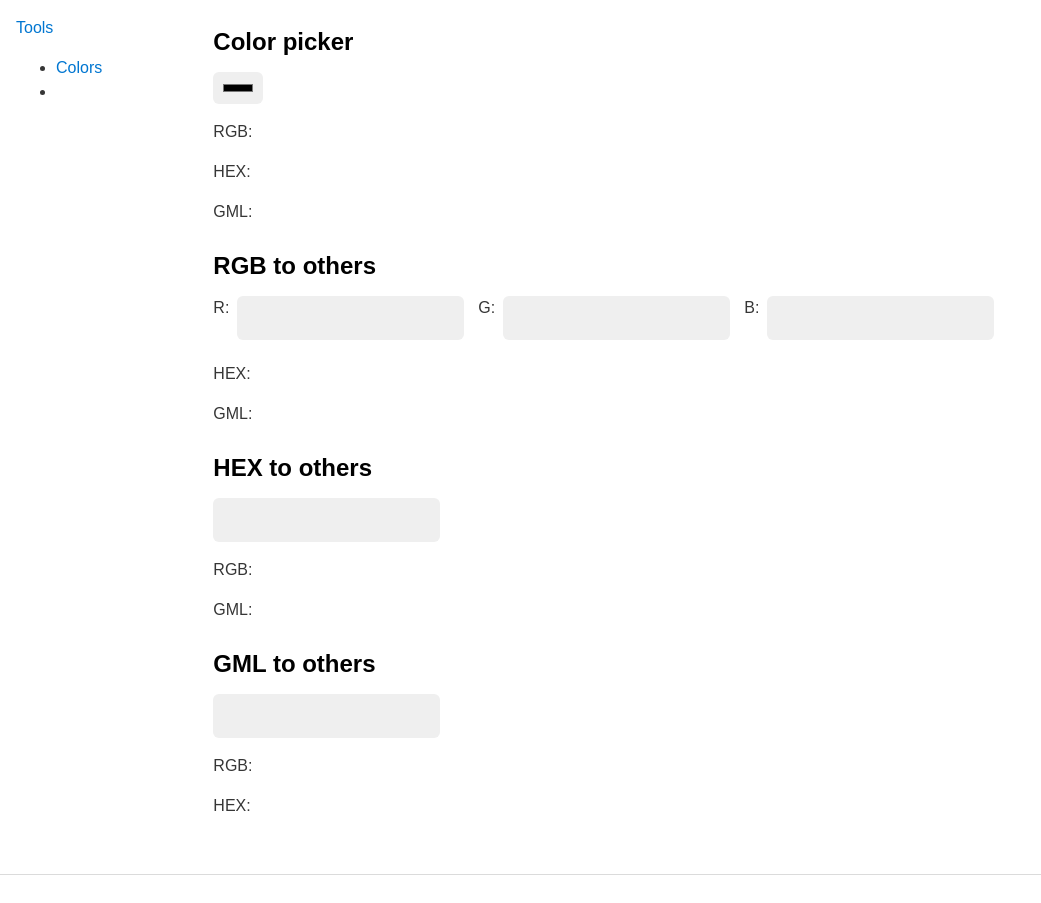
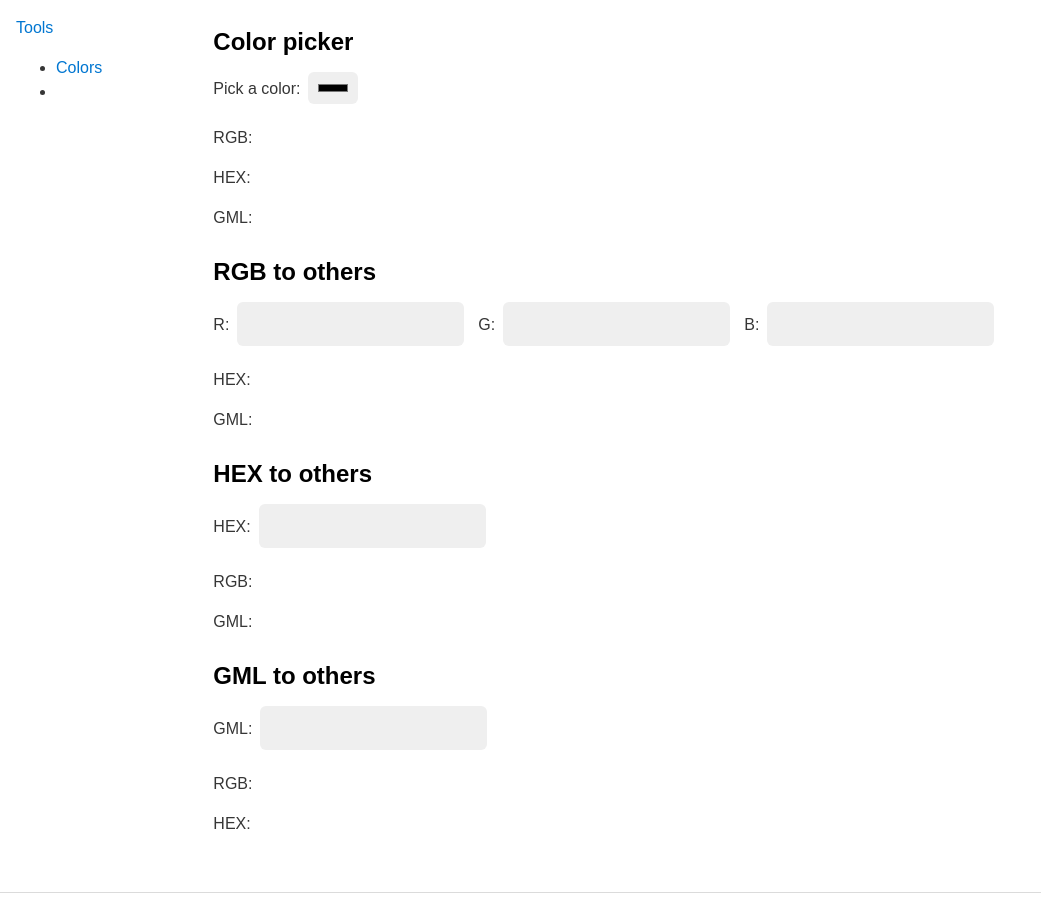
Before and after one commit to ShaigroRB/tools, a plain HTML site: page tools/colors.html in a window 1280 px wide. Shown: the whole page, without its empty margins (0-1041 px from the left). Drawn offline with nearby package versions, Linux system fonts and the light colour scheme.

Commit message:
accessibility: t-copy & colors are fully accessible

```diff
--- a/custom.js
+++ b/custom.js
@@ -43,7 +43,7 @@ class TCopyButton extends HTMLElement {
     }
   </style>
   <div class="hstack">
-    <button class="copy-button"><i class="gg-copy"></i></button>
+    <button class="copy-button" aria-label="Copy text"><i class="gg-copy"></i></button>
     <div class="notification">✅</div>
   </div>
 `;
--- a/tools/colors.html
+++ b/tools/colors.html
@@ -31,7 +31,10 @@
       <section>
         <h2>Color picker</h2>
         <div>
-          <input type="color" id="colors.colorpicker" />
+          <div class="hstack vcenter">
+            <label for="colors.colorpicker">Pick a color:</label>
+            <input type="color" id="colors.colorpicker" />
+          </div>
           <p>
             RGB: <span id="colors.colorpicker.rgb"></span>
             <t-copy target-id="colors.colorpicker.rgb"></t-copy>
@@ -50,15 +53,15 @@
         <h2>RGB to others</h2>
         <!-- Input RGB -->
         <div class="hstack">
-          <div class="hstack">
+          <div class="hstack vcenter">
             <label for="colors.rgb.r">R:</label>
             <input type="text" id="colors.rgb.r" />
           </div>
-          <div class="hstack">
+          <div class="hstack vcenter">
             <label for="colors.rgb.g">G:</label>
             <input type="text" id="colors.rgb.g" />
           </div>
-          <div class="hstack">
+          <div class="hstack vcenter">
             <label for="colors.rgb.b">B:</label>
             <input type="text" id="colors.rgb.b" />
           </div>
@@ -76,7 +79,10 @@
       <section>
         <h2>HEX to others</h2>
         <!-- Input HEX -->
-        <input type="text" id="colors.hex" />
+        <div class="hstack vcenter">
+          <label for="colors.hex">HEX:</label>
+          <input type="text" id="colors.hex" />
+        </div>
         <!-- HEX conversions -->
         <p>
           RGB: <span id="colors.hex.rgb"></span>
@@ -90,7 +96,10 @@
       <section>
         <h2>GML to others</h2>
         <!-- Input GML -->
-        <input type="text" id="colors.gml" />
+        <div class="hstack vcenter">
+          <label for="colors.gml">GML:</label>
+          <input type="text" id="colors.gml" />
+        </div>
         <!-- GML conversions -->
         <p>
           RGB: <span id="colors.gml.rgb"></span>
```
